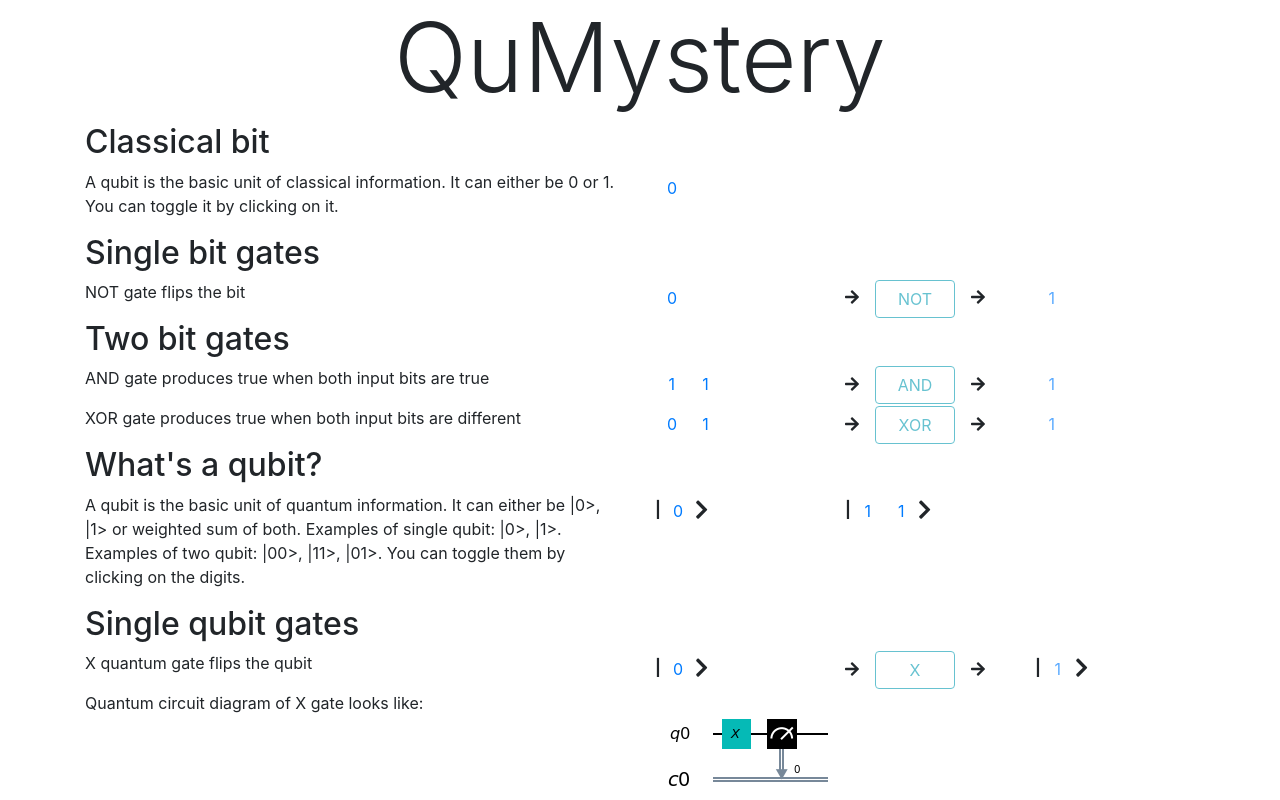
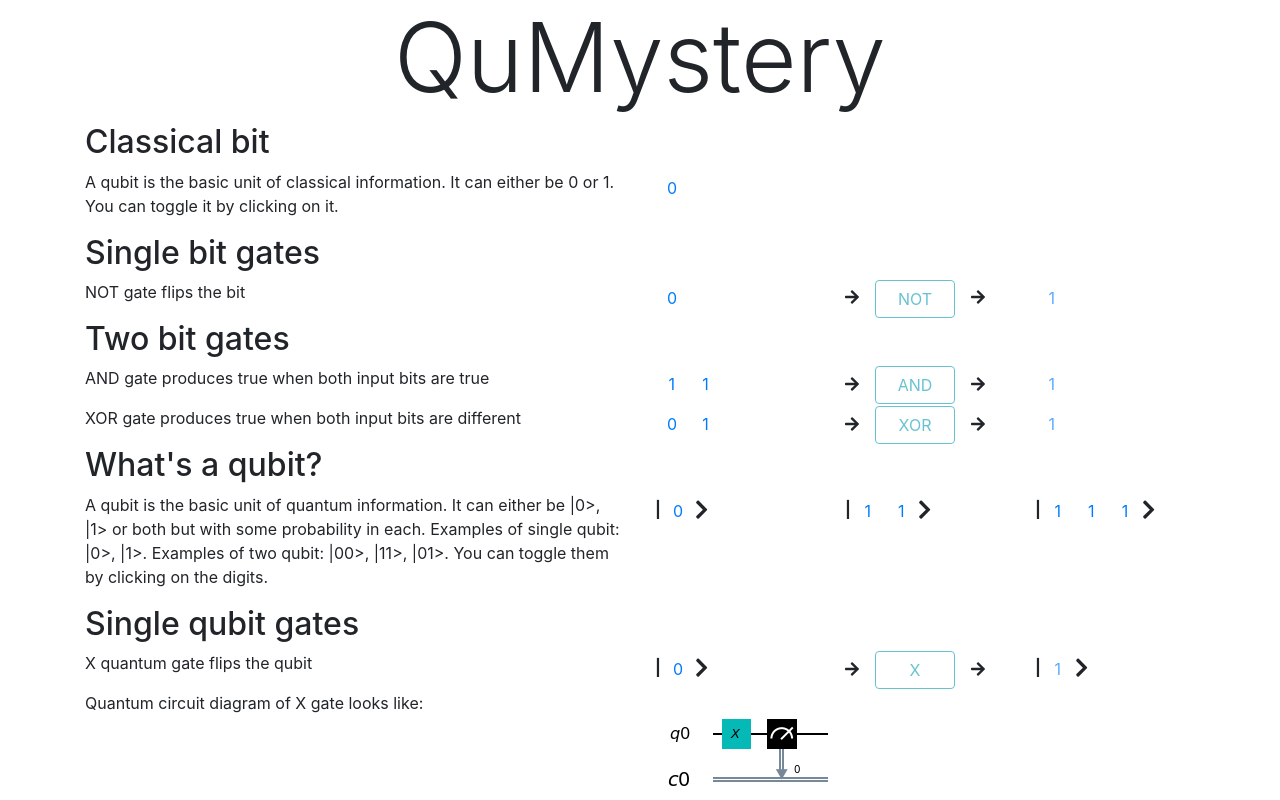
Before and after one commit to abhiShandy/learn-gates, a React (Create React App) app: page / in a window 1280 px wide. Shown: the top 800 px of the page. Built offline with nearby package versions, Linux system fonts and the light colour scheme.

Commit message:
added 3qubit example

```diff
--- a/src/App.js
+++ b/src/App.js
@@ -197,6 +197,7 @@ class QUBIT extends React.Component {
     this.state = {
       qubitIn: 0,
       qubitsIn2: Array(2).fill(1),
+      qubitsIn3: Array(3).fill(1),
     };
   }
 
@@ -206,12 +207,17 @@ class QUBIT extends React.Component {
       qubitIn = !this.state.qubitIn;
     }
     const qubitsIn2 = this.state.qubitsIn2.slice();
+    const qubitsIn3 = this.state.qubitsIn3.slice();
     if (i==1 || i==0) {
       qubitsIn2[i] = qubitsIn2[i]==1?0:1;
+    }
+    if (i>=2) {
+      qubitsIn3[i-2] = qubitsIn3[i-2]==1?0:1;
     }
     this.setState({
       qubitIn: qubitIn,
       qubitsIn2: qubitsIn2,
+      qubitsIn3: qubitsIn3,
     });
   }
 
@@ -219,7 +225,7 @@ class QUBIT extends React.Component {
     return (
       <div className="row">
         <Desc
-          value="A qubit is the basic unit of quantum information. It can either be |0>, |1> or weighted sum of both.
+          value="A qubit is the basic unit of quantum information. It can either be |0>, |1> or both but with some probability in each.
           Examples of single qubit: |0>, |1>. Examples of two qubit: |00>, |11>, |01>. You can toggle them by clicking on the digits."/>
         <div className="col-md-2">
           <span className="bar">|</span>
@@ -232,6 +238,13 @@ class QUBIT extends React.Component {
           <span className="bar">|</span>
           <button className="btn btn-outline-primary bit" onClick={() => this.handleClick(0)}>{this.state.qubitsIn2[0]}</button>
           <button className="btn btn-outline-primary bit" onClick={() => this.handleClick(1)}>{this.state.qubitsIn2[1]}</button>
+        <FontAwesomeIcon icon={faChevronRight} size='lg'/>
+        </div>
+        <div className="col-md-2">
+          <span className="bar">|</span>
+          <button className="btn btn-outline-primary bit" onClick={() => this.handleClick(2)}>{this.state.qubitsIn3[0]}</button>
+          <button className="btn btn-outline-primary bit" onClick={() => this.handleClick(3)}>{this.state.qubitsIn3[1]}</button>
+          <button className="btn btn-outline-primary bit" onClick={() => this.handleClick(4)}>{this.state.qubitsIn3[2]}</button>
         <FontAwesomeIcon icon={faChevronRight} size='lg'/>
         </div>
       </div>
```
